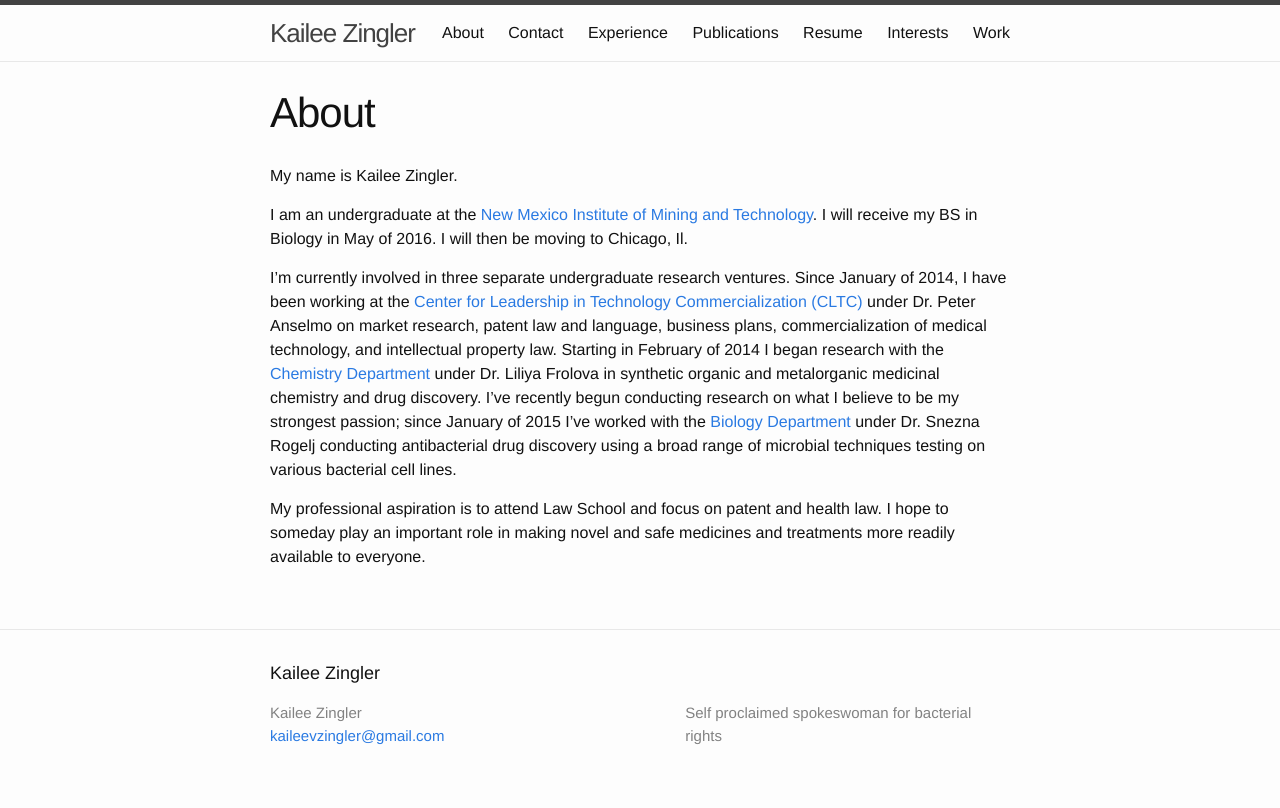
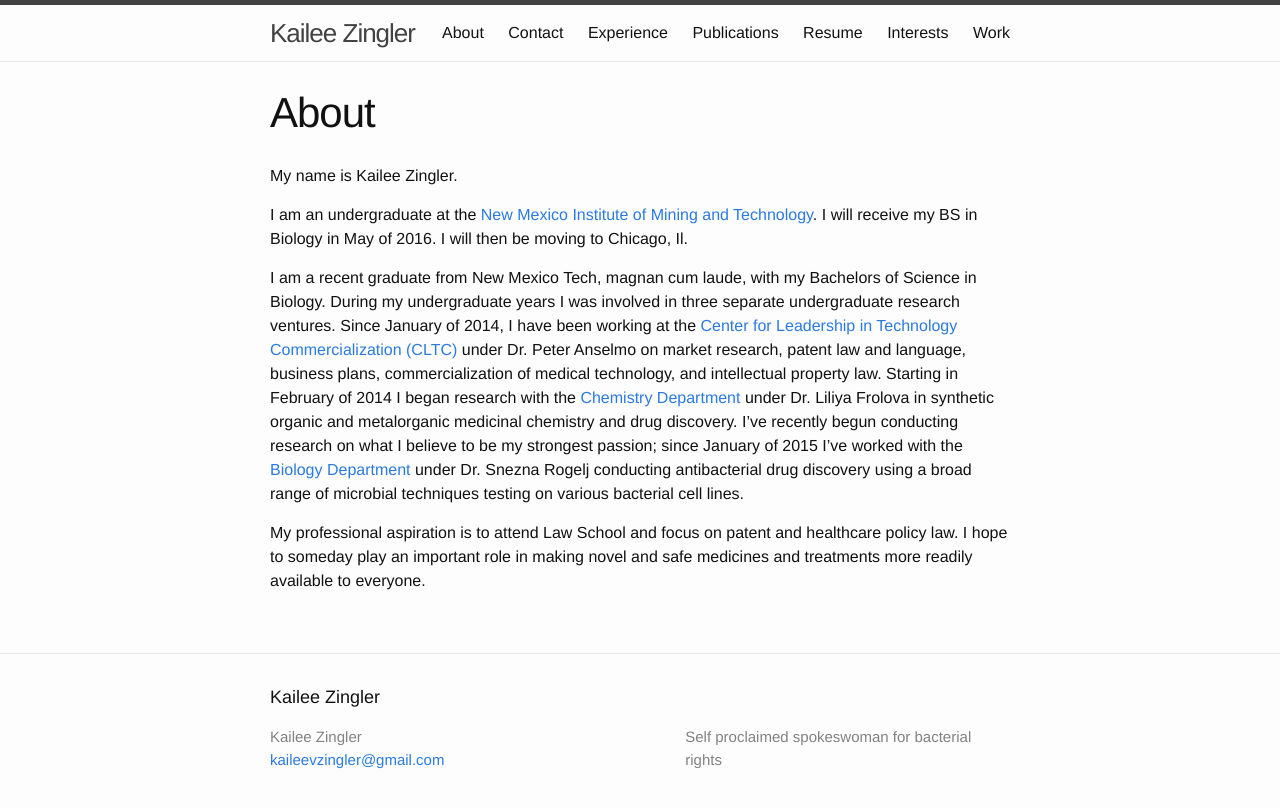
Before and after one commit to kzingler/kzingler.github.io, a Jekyll site: the page built from about.md, in a window 1280 px wide. Shown: the top 808 px of the page. Built offline with Jekyll 4.4.1, drawn with Linux system fonts in a browser that asks for light colours.

Commit message:
new resume, pic, and about

```diff
--- a/about.md
+++ b/about.md
@@ -9,7 +9,8 @@ I am an undergraduate at the [New Mexico Institute of Mining and
 Technology](https://en.wikipedia.org/wiki/New_Mexico_Institute_of_Mining_and_Technology).
 I will receive my BS in Biology in May of 2016. I will then be moving to Chicago, Il.
 
-I'm currently involved in three separate undergraduate research ventures.  Since
+I am a recent graduate from New Mexico Tech, magnan cum laude, with my Bachelors of Science
+in Biology. During my undergraduate years I was involved in three separate undergraduate research ventures.  Since
 January of 2014, I have been working at the [Center for Leadership in Technology
 Commercialization (CLTC)](http://management.nmt.edu/cltc/) under Dr. Peter
 Anselmo on market research, patent law and language, business plans,
@@ -23,6 +24,6 @@ Department](http://infohost.nmt.edu/~biology/) under Dr. Snezna Rogelj
 conducting antibacterial drug discovery using a broad range of microbial
 techniques testing on various bacterial cell lines.
 
-My professional aspiration is to attend Law School and focus on patent and health law.
+My professional aspiration is to attend Law School and focus on patent and healthcare policy law.
 I hope to someday play an important role in making novel and safe medicines and treatments
 more readily available to everyone.
```
Also changed, not shown: work.md (line endings or trailing spaces), 3 other files.
